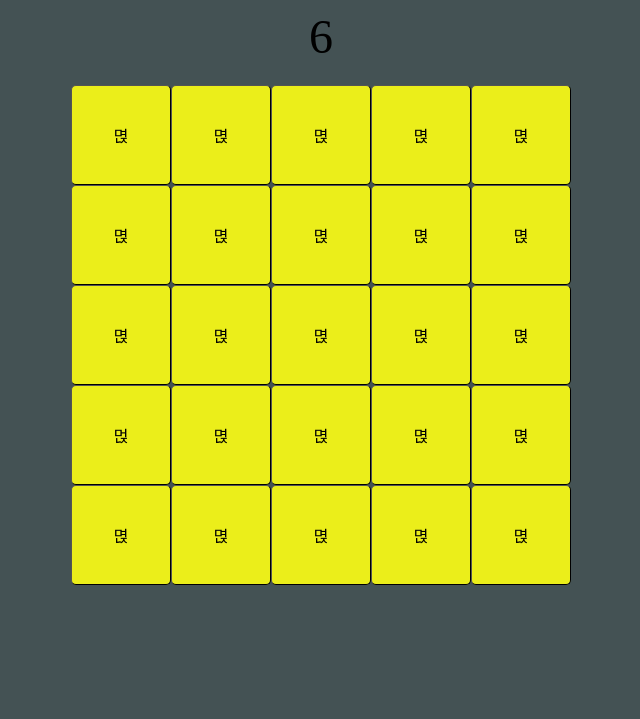
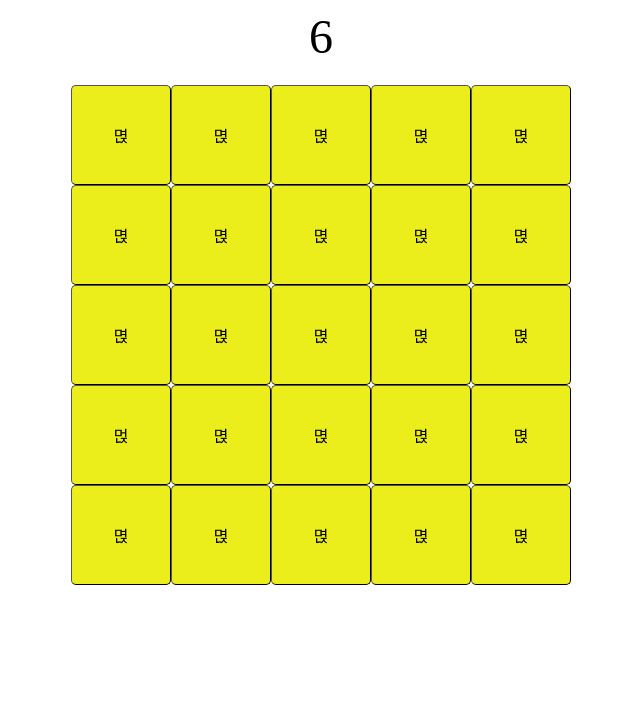
Before and after one commit to Anas-wg/js_FindOtherLetter, a plain HTML site: page index.html in a window 1280 px wide. Shown: the part 81-800 px from the top of the page, without its empty margins (319-959 px from the left). Drawn offline with Linux system fonts and the light colour scheme; a web font is replaced by a local one.

Commit message:
배경색 변경

```diff
--- a/style.css
+++ b/style.css
@@ -12,7 +12,7 @@
 
 
 body{
-    background-color: #445254;
+    /* background-color: #445254; */
 }
 
 h1 {
@@ -26,7 +26,7 @@ p {
 
 #Timer {
     text-align: center;
-    background-color: #445254;
+    /* background-color: #445254; */
     border: none;
     font-size: 48px;
 }
```
